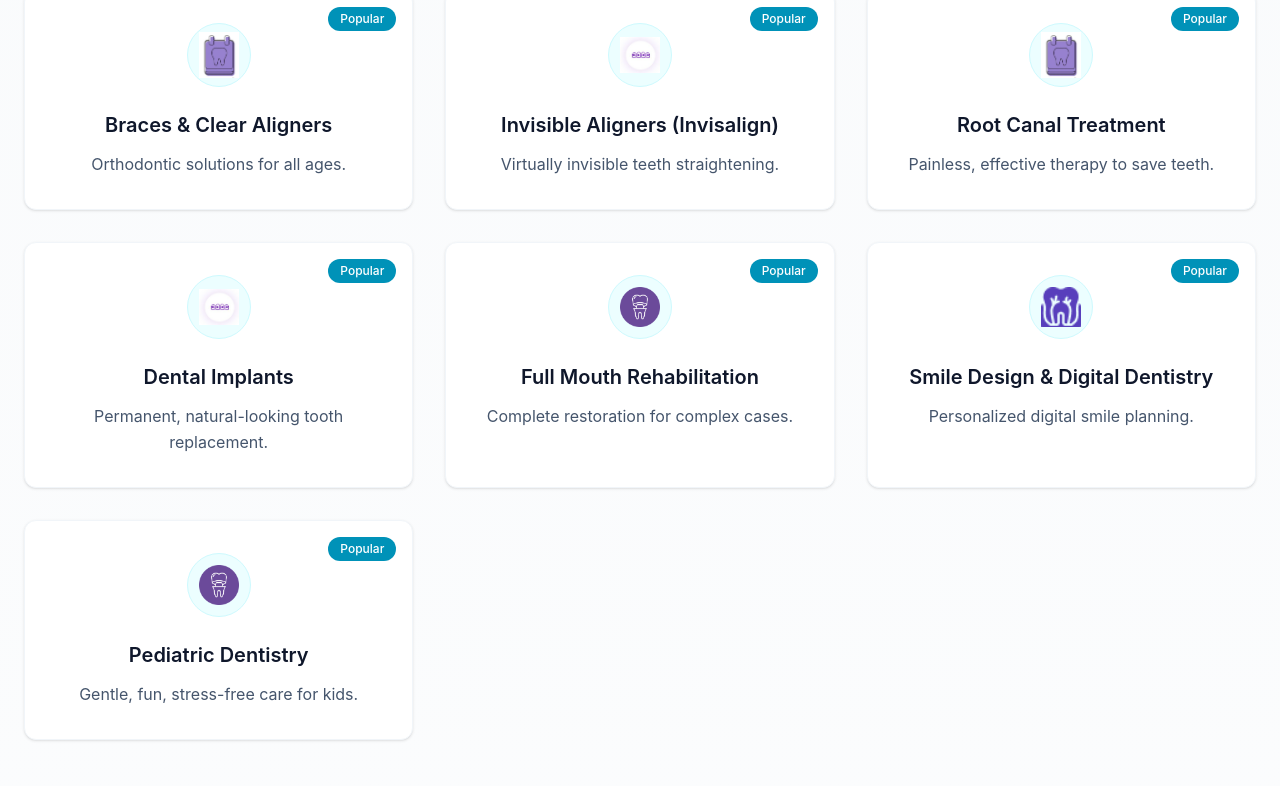
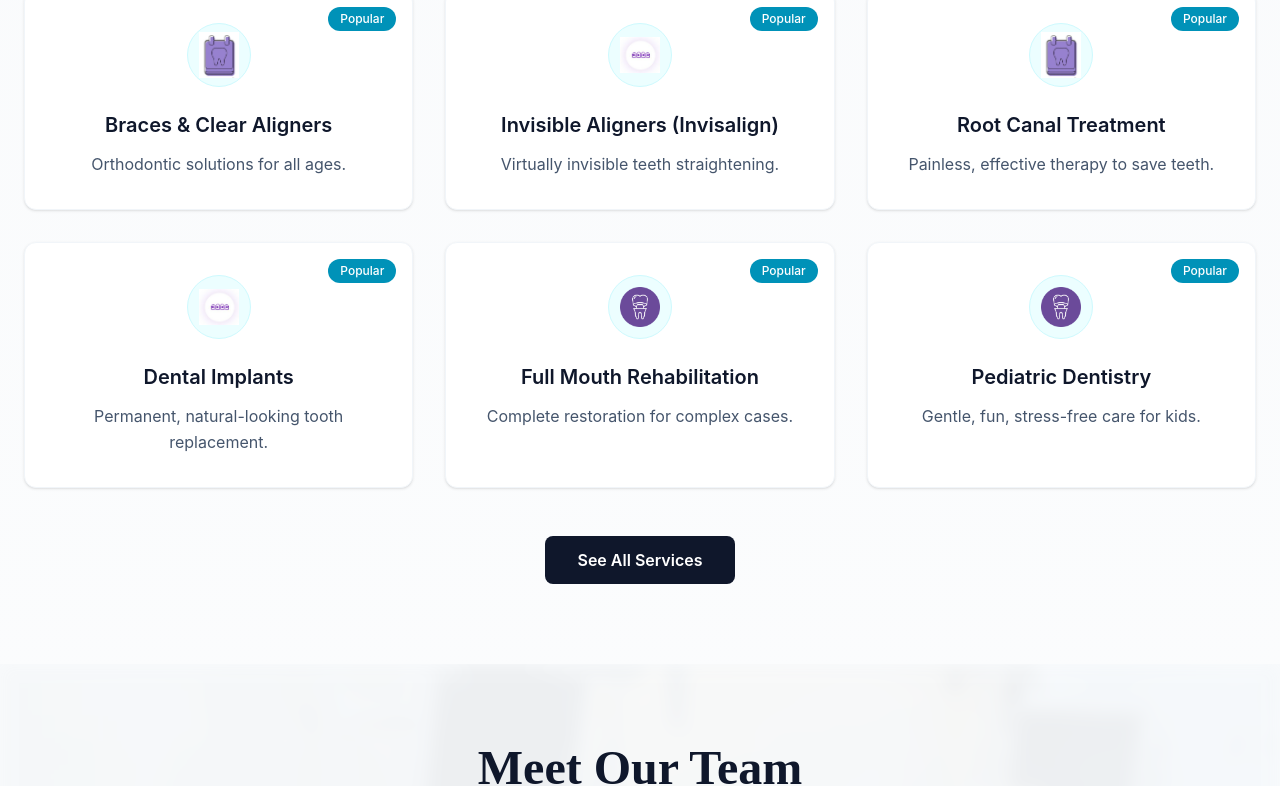
Before and after one commit to aps12/dentio-dental-care, a Next.js app: page / in a window 1280 px wide. Shown: the part 1126-1912 px from the top of the page. Built offline with nearby package versions, Linux system fonts and the light colour scheme.

Commit message:
feat: update popular service

```diff
--- a/src/data/services.ts
+++ b/src/data/services.ts
@@ -28,7 +28,7 @@ export const services = [
   { icon: "/service3.png", title: "Post & Core Treatment", desc: "Foundation for severely damaged teeth.", details: "When a tooth is extensively damaged after root canal, post and core treatment provides a strong foundation for placing a crown, saving the natural tooth root.", category: "Restorative" },
 
   // === COSMETIC ===
-  { icon: "/service4.png", title: "Smile Design & Digital Dentistry", desc: "Personalized digital smile planning.", popular: true, details: "We use Digital Smile Design (DSD) software to plan your perfect smile, preview results on screen before treatment begins, and deliver precise, beautiful outcomes tailored to your facial features.", category: "Cosmetic" },
+  { icon: "/service4.png", title: "Smile Design & Digital Dentistry", desc: "Personalized digital smile planning.", details: "We use Digital Smile Design (DSD) software to plan your perfect smile, preview results on screen before treatment begins, and deliver precise, beautiful outcomes tailored to your facial features.", category: "Cosmetic" },
   { icon: "/service5.png", title: "Teeth Whitening", desc: "Safe, in-office & take-home whitening.", details: "Brighten your smile up to 8 shades with our advanced in-office laser/LED whitening or custom take-home trays with professional-grade whitening gel for lasting results.", category: "Cosmetic" },
   { icon: "/service6.png", title: "Veneers & Laminates", desc: "Ultra-thin porcelain for a flawless smile.", details: "Porcelain veneers and composite laminates correct chips, gaps, stains, misalignment, and uneven teeth for a instantly transformed, celebrity-grade smile. Minimal tooth preparation required.", category: "Cosmetic" },
   { icon: "/service1.png", title: "Cosmetic Dentistry", desc: "Complete smile makeovers and enhancements.", details: "Transform your smile with a combination of whitening, veneers, bonding, gum contouring, and more. We create natural, beautiful results uniquely tailored to your face and personality.", category: "Cosmetic" },
```
